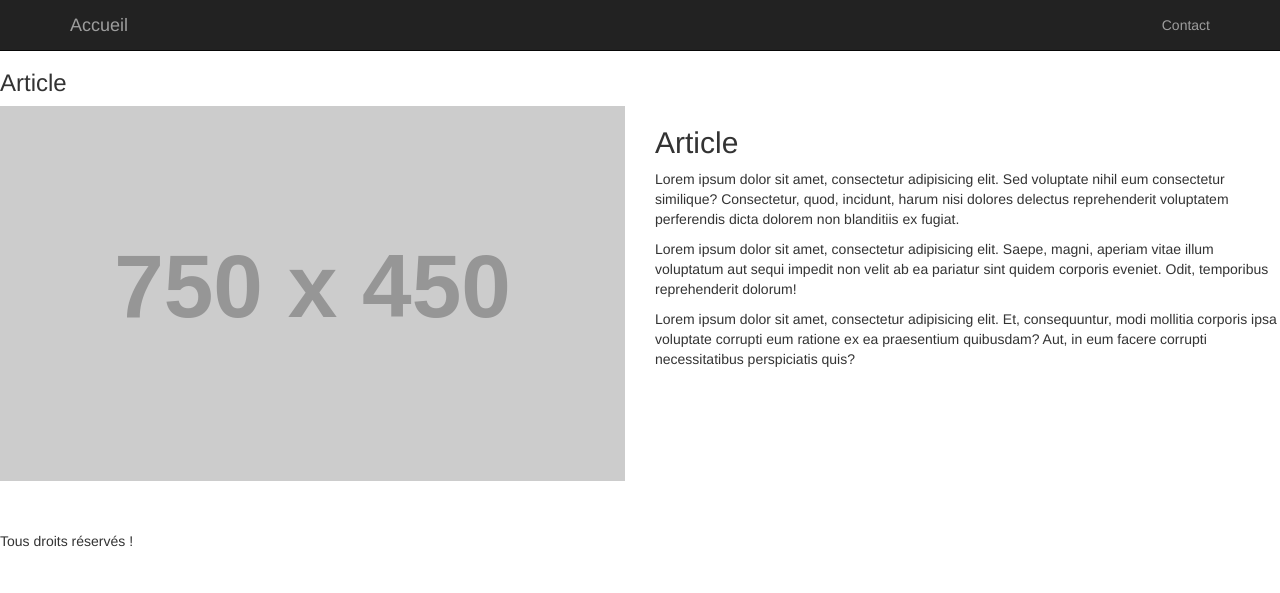
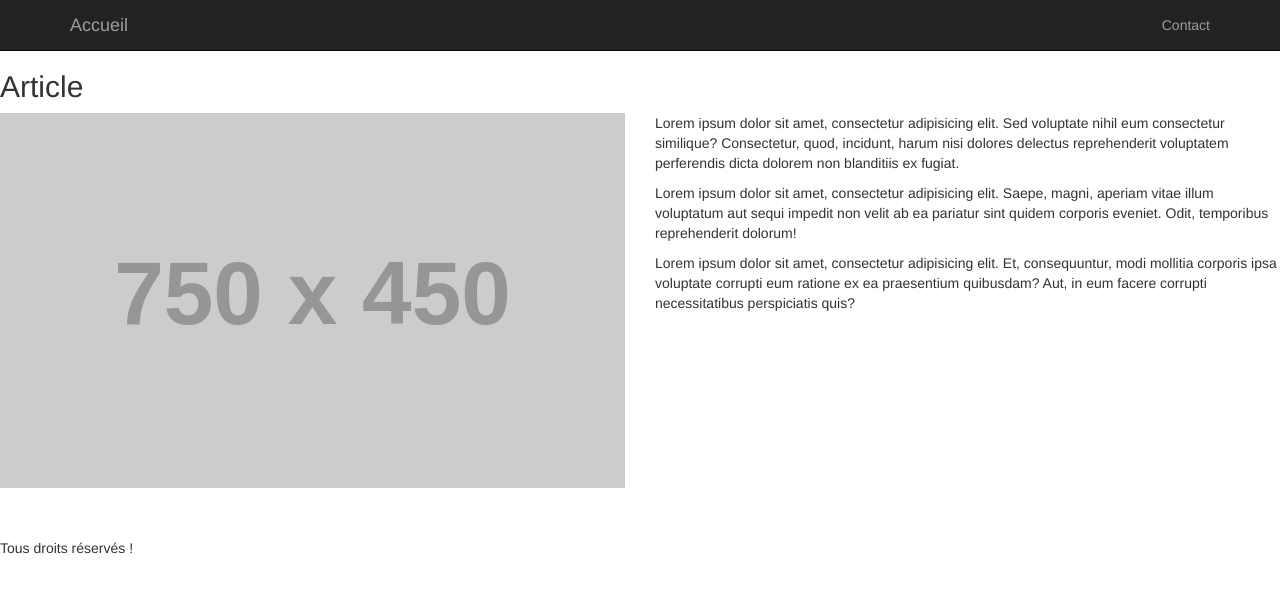
Before and after one commit to LeaBr/LeaBr.github.io, a Jekyll site: the page built from _posts/2015-12-03-article.html, in a window 1280 px wide. Shown: the top 593 px of the page. Built offline with Jekyll 4.4.1, drawn with Linux system fonts in a browser that asks for light colours.

Commit message:
modifié :         _posts/2015-12-03-article.html 	modifié :         _posts/2015-12-03-article2.html 	modifié :         _posts/2015-12-03-article3.html 	modifié :         contact.html

```diff
--- a/_posts/2015-12-03-article.html
+++ b/_posts/2015-12-03-article.html
@@ -2,14 +2,13 @@
 layout: default
 ---
 
-<h3> Article </h3>
+<h2> Article </h2>
 
 <div class="row">
 	<div class="col-md-6">
 		<img class="img-responsive" src="http://placehold.it/750x450" alt="">
 	</div>
 	<div class="col-md-6">
-	<h2> Article </h2>
 		<p>Lorem ipsum dolor sit amet, consectetur adipisicing elit. Sed voluptate nihil eum consectetur similique? Consectetur, quod, incidunt, harum nisi dolores delectus reprehenderit voluptatem perferendis dicta dolorem non blanditiis ex fugiat.</p>
 		<p>Lorem ipsum dolor sit amet, consectetur adipisicing elit. Saepe, magni, aperiam vitae illum voluptatum aut sequi impedit non velit ab ea pariatur sint quidem corporis eveniet. Odit, temporibus reprehenderit dolorum!</p>
 		<p>Lorem ipsum dolor sit amet, consectetur adipisicing elit. Et, consequuntur, modi mollitia corporis ipsa voluptate corrupti eum ratione ex ea praesentium quibusdam? Aut, in eum facere corrupti necessitatibus perspiciatis quis?</p>
--- a/_posts/2015-12-03-article2.html
+++ b/_posts/2015-12-03-article2.html
@@ -1,13 +1,12 @@
 ---
 layout: default
 ---
-
+<h2> Article 2 </h2>
 <div class="row">
 	<div class="col-md-6">
 		<img class="img-responsive" src="http://placehold.it/750x450" alt="">
 	</div>
 	<div class="col-md-6">
-		<h2> Article 2 </h2>
 		<p>Lorem ipsum dolor sit amet, consectetur adipisicing elit. Sed voluptate nihil eum consectetur similique? Consectetur, quod, incidunt, harum nisi dolores delectus reprehenderit voluptatem perferendis dicta dolorem non blanditiis ex fugiat.</p>
 		<p>Lorem ipsum dolor sit amet, consectetur adipisicing elit. Saepe, magni, aperiam vitae illum voluptatum aut sequi impedit non velit ab ea pariatur sint quidem corporis eveniet. Odit, temporibus reprehenderit dolorum!</p>
 		<p>Lorem ipsum dolor sit amet, consectetur adipisicing elit. Et, consequuntur, modi mollitia corporis ipsa voluptate corrupti eum ratione ex ea praesentium quibusdam? Aut, in eum facere corrupti necessitatibus perspiciatis quis?</p>
--- a/_posts/2015-12-03-article3.html
+++ b/_posts/2015-12-03-article3.html
@@ -1,13 +1,13 @@
 ---
 layout: default
 ---
+<h2> Article 3 </h2>
 
 <div class="row">
 	<div class="col-md-6">
 		<img class="img-responsive" src="http://placehold.it/750x450" alt="">
 	</div>
 	<div class="col-md-6">
-		<h2> Article 3 </h2>
 		<p>Lorem ipsum dolor sit amet, consectetur adipisicing elit. Sed voluptate nihil eum consectetur similique? Consectetur, quod, incidunt, harum nisi dolores delectus reprehenderit voluptatem perferendis dicta dolorem non blanditiis ex fugiat.</p>
 		<p>Lorem ipsum dolor sit amet, consectetur adipisicing elit. Saepe, magni, aperiam vitae illum voluptatum aut sequi impedit non velit ab ea pariatur sint quidem corporis eveniet. Odit, temporibus reprehenderit dolorum!</p>
 		<p>Lorem ipsum dolor sit amet, consectetur adipisicing elit. Et, consequuntur, modi mollitia corporis ipsa voluptate corrupti eum ratione ex ea praesentium quibusdam? Aut, in eum facere corrupti necessitatibus perspiciatis quis?</p>
--- a/contact.html
+++ b/contact.html
@@ -1,7 +1,7 @@
 ---
 layout: default
 ---
-
+<h2> Contact </h2>
         <!-- Content Row -->
         <div class="row">
             <!-- Map Column -->
```
